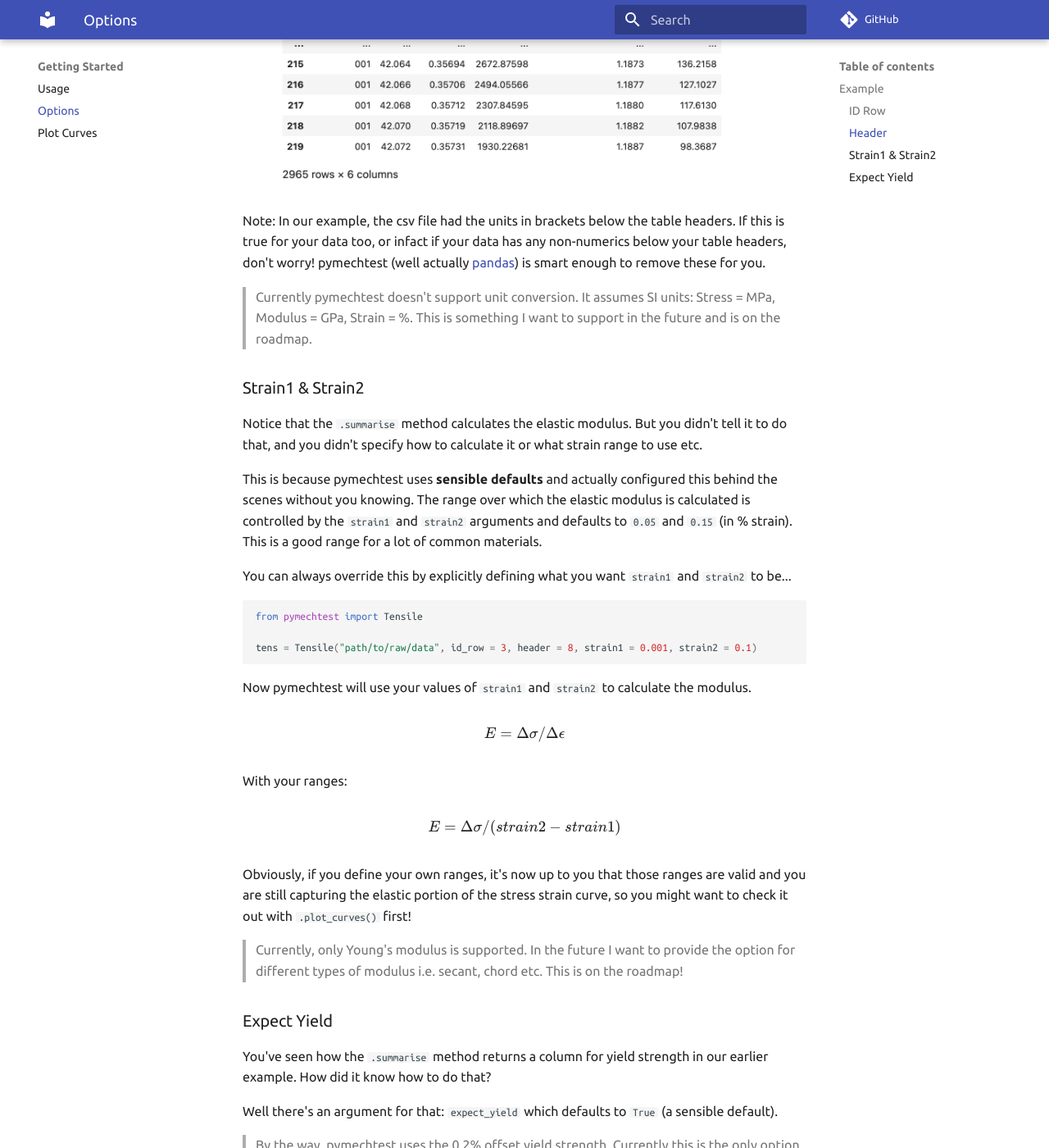
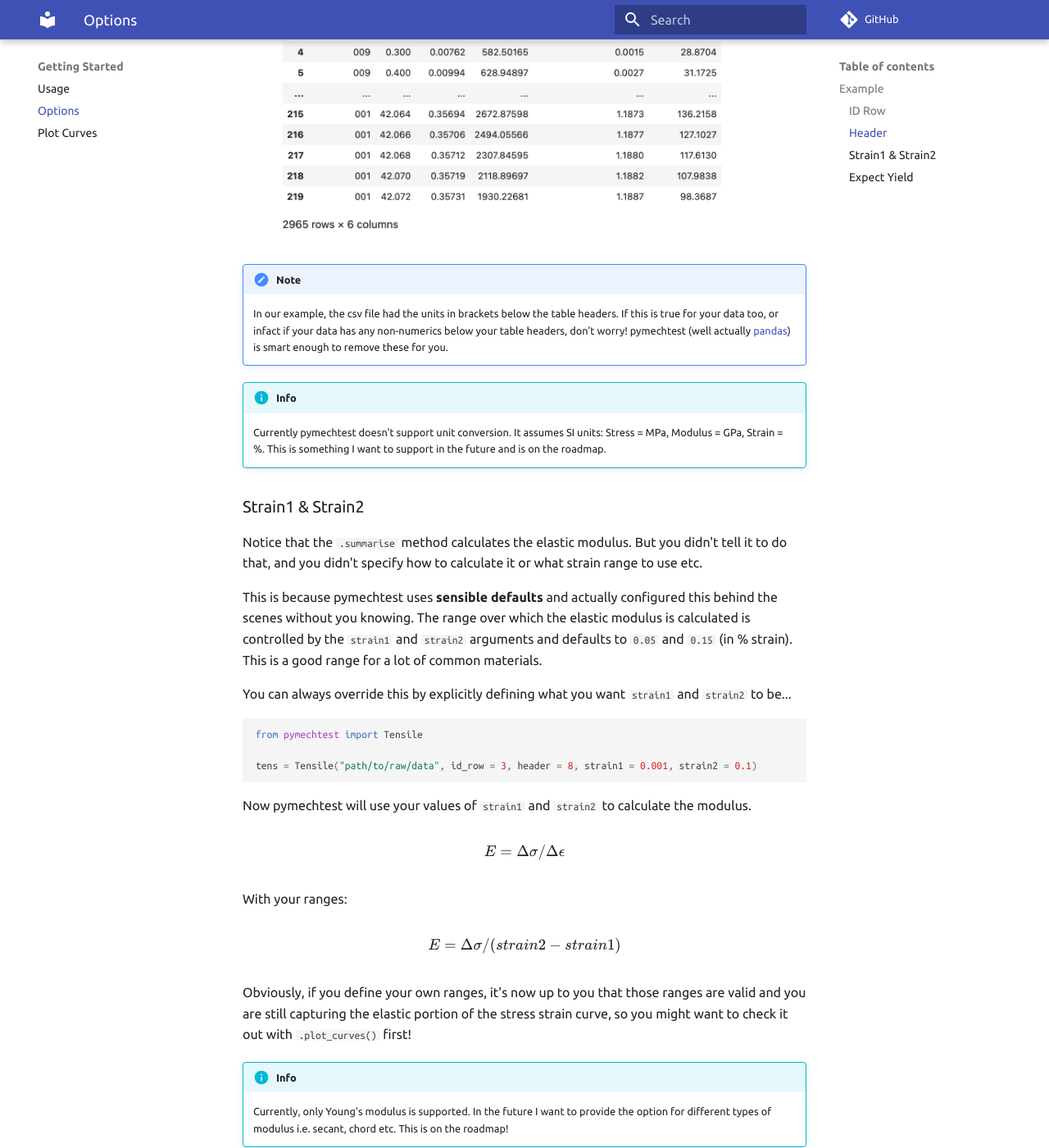
Before and after one commit to FollowTheProcess/pymechtest, an MkDocs documentation site: the page built from docs/getting_started/options.md, in a window 1280 px wide and 1400 px high, scrolled down 3826 px. Shown: the whole window at 82% size. Built offline with MkDocs 1.6.1 and Material for MkDocs 9.7.7, drawn with Linux system fonts in a browser that asks for light colours; comment, search, counter and statistics services are not loaded.

Commit message:
Update docs to include admonitions and superfences

```diff
--- a/docs/getting_started/options.md
+++ b/docs/getting_started/options.md
@@ -66,9 +68,13 @@ And now it works perfectly!
 
 ![header](../img/header.png)
 
-Note: In our example, the csv file had the units in brackets below the table headers. If this is true for your data too, or infact if your data has any non-numerics below your table headers, don't worry! pymechtest (well actually [pandas]) is smart enough to remove these for you.
+!!! note
 
-> Currently pymechtest doesn't support unit conversion. It assumes SI units: Stress = MPa, Modulus = GPa, Strain = %. This is something I want to support in the future and is on the roadmap.
+    In our example, the csv file had the units in brackets below the table headers. If this is true for your data too, or infact if your data has any non-numerics below your table headers, don't worry! pymechtest (well actually [pandas]) is smart enough to remove these for you.
+
+!!! info
+
+    Currently pymechtest doesn't support unit conversion. It assumes SI units: Stress = MPa, Modulus = GPa, Strain = %. This is something I want to support in the future and is on the roadmap.
 
 ### Strain1 & Strain2
 
@@ -98,7 +104,9 @@ $$
 
 Obviously, if you define your own ranges, it's now up to you that those ranges are valid and you are still capturing the elastic portion of the stress strain curve, so you might want to check it out with `.plot_curves()` first!
 
-> Currently, only Young's modulus is supported. In the future I want to provide the option for different types of modulus i.e. secant, chord etc. This is on the roadmap!
+!!! info
+
+    Currently, only Young's modulus is supported. In the future I want to provide the option for different types of modulus i.e. secant, chord etc. This is on the roadmap!
 
 ### Expect Yield
 
@@ -106,7 +114,9 @@ You've seen how the `.summarise` method returns a column for yield strength in o
 
 Well there's an argument for that: `expect_yield` which defaults to `True` (a sensible default).
 
-> By the way, pymechtest uses the 0.2% offset yield strength. Currently this is the only option, but in the future I want to support alternative methods such a slope threshold etc.
+!!! info
+
+    By the way, pymechtest uses the 0.2% offset yield strength. Currently this is the only option, but in the future I want to support alternative methods such a slope threshold etc.
 
 If you were testing a load of carbon fibre test pieces in the fibre direction, they are elastic to failure and the concept of yield strength becomes irrelevant.
 
--- a/mkdocs.yml
+++ b/mkdocs.yml
@@ -44,7 +44,13 @@ markdown_extensions:
   - pymdownx.highlight:
       use_pygments: true
   - pymdownx.inlinehilite
-  - pymdownx.superfences
+  - admonition
+  - extra
+  - pymdownx.superfences:
+      custom_fences:
+        - name: mermaid
+          class: mermaid
+          format: !!python/name:pymdownx.superfences.fence_div_format
   - pymdownx.details
   - pymdownx.tabbed
   - pymdownx.arithmatex:
```
Also changed, not shown: other parts of docs/getting_started/options.md (+3 -1 lines), 1 other file.
